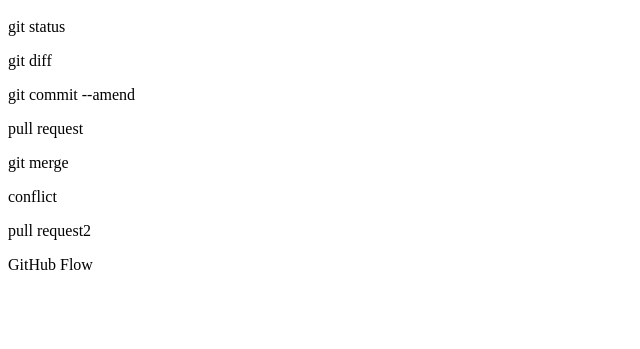
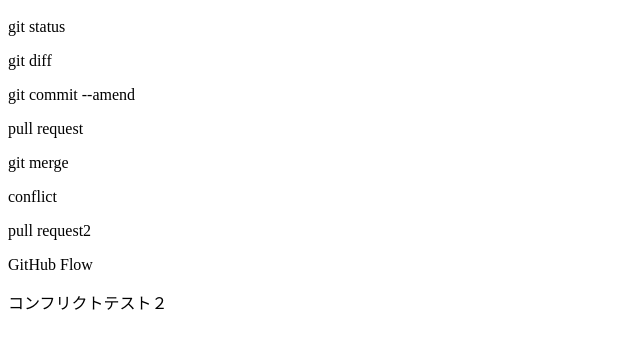
Before and after one commit to atamaoka/git_tutorial, a plain HTML site: page index.html in a window 1280 px wide. Shown: the part 57-406 px from the top of the page, without its empty margins (0-640 px from the left). Drawn offline with Linux system fonts and the light colour scheme.

Commit message:
コンフリクトテスト２を追加した

```diff
--- a/index.html
+++ b/index.html
@@ -7,3 +7,4 @@
 <p>conflict</p>
 <p>pull request2</p>
 <p>GitHub Flow</p>
+<p>コンフリクトテスト２</p>
```
